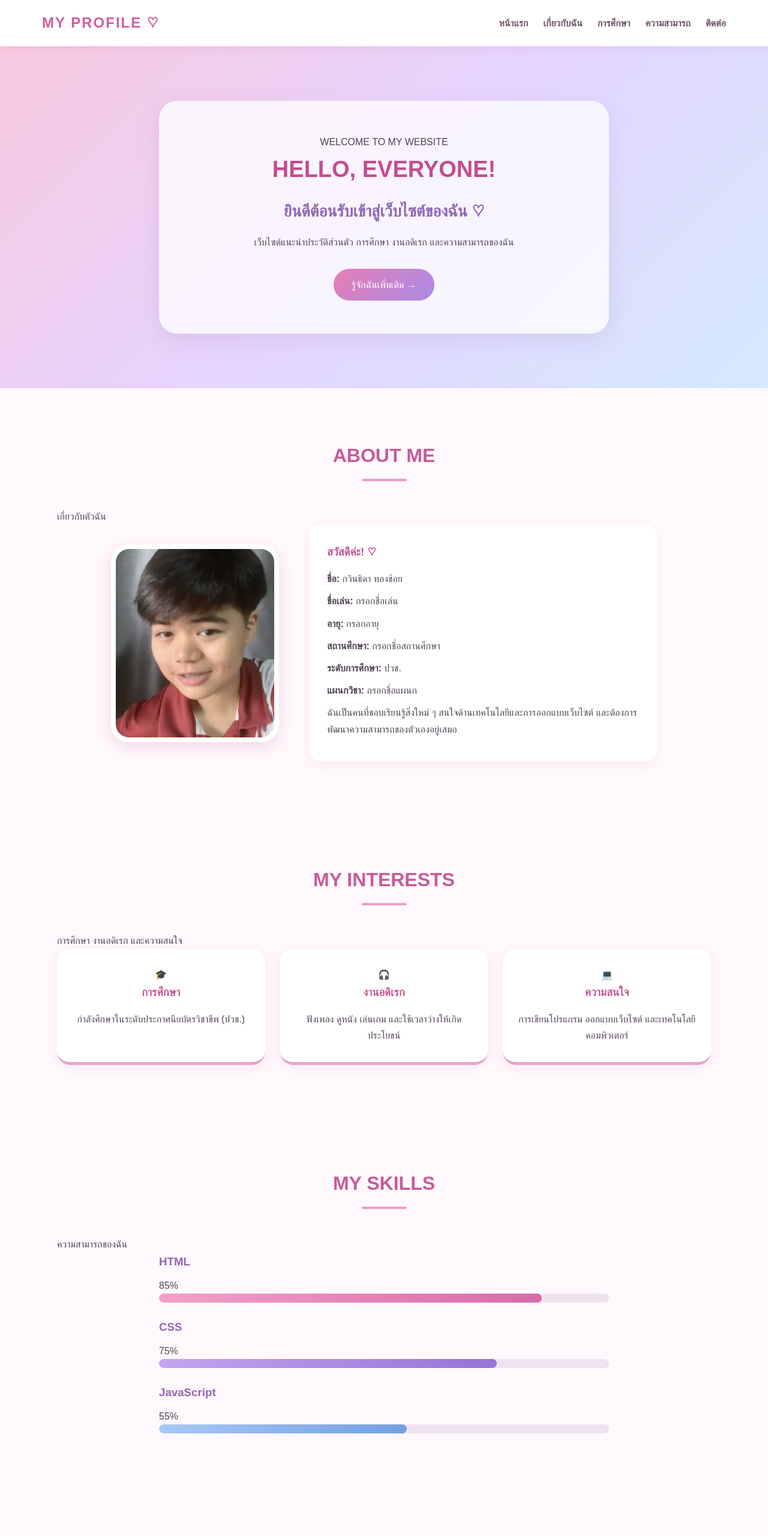
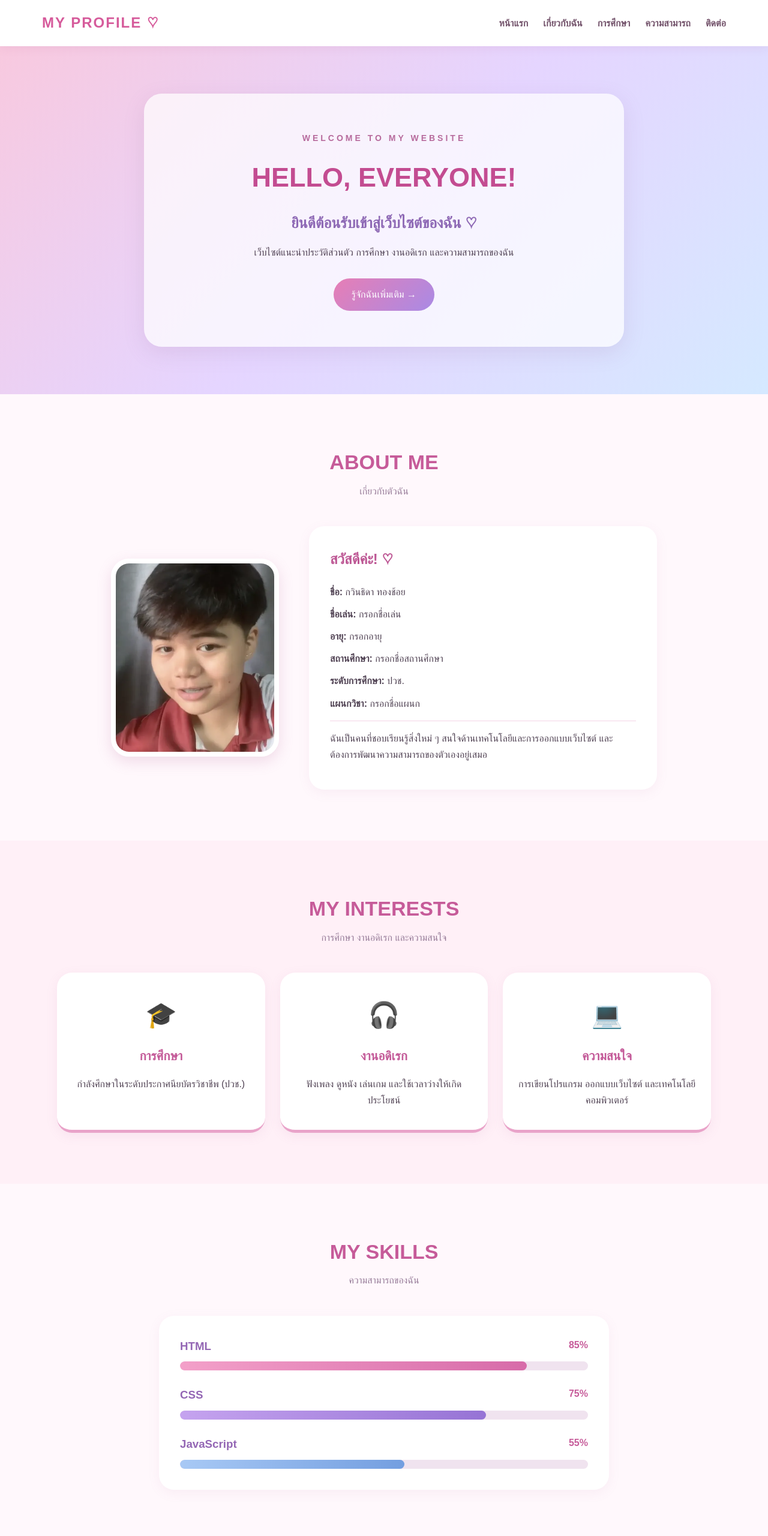
Before and after one commit to kawinthidaa0907-star/my-profile, a plain HTML site: page index.html in a window 1280 px wide. Shown: the top 2560 px of the page at 60% size. Drawn offline with Linux system fonts and the light colour scheme.

Commit message:
Update style.css

```diff
--- a/style.css
+++ b/style.css
@@ -1,5 +1,5 @@
 
-/* ===== ตั้งค่าพื้นฐาน ===== */
+/* ===== RESET ===== */
 * {
     margin: 0;
     padding: 0;
@@ -14,9 +14,9 @@ body {
     line-height: 1.7;
 }
 
-/* ===== Navbar ===== */
+/* ===== NAVBAR ===== */
 header {
-    background: rgba(255,255,255,0.95);
+    background: rgba(255,255,255,0.96);
     position: sticky;
     top: 0;
     z-index: 1000;
@@ -57,10 +57,15 @@ header {
     color: #e45caa;
 }
 
-/* ===== หน้าแรก ===== */
+/* ===== HERO ===== */
 .hero {
-    min-height: 570px;
-    background: linear-gradient(135deg, #f8c9df, #e5d5ff, #d5e9ff);
+    min-height: 580px;
+    background: linear-gradient(
+        135deg,
+        #f8c9df,
+        #e5d5ff,
+        #d5e9ff
+    );
     display: flex;
     justify-content: center;
     align-items: center;
@@ -69,23 +74,30 @@ header {
 }
 
 .hero-content {
-    background: rgba(255,255,255,0.75);
-    padding: 55px 35px;
+    background: rgba(255,255,255,0.72);
+    padding: 60px 40px;
     border-radius: 30px;
-    max-width: 750px;
+    max-width: 800px;
     width: 100%;
     box-shadow: 0 10px 35px rgba(150,100,150,0.15);
 }
 
+.welcome {
+    color: #b76b9d;
+    font-size: 14px;
+    letter-spacing: 4px;
+    font-weight: bold;
+}
+
 .hero h1 {
     color: #c34c91;
-    font-size: 38px;
-    margin-bottom: 15px;
+    font-size: 45px;
+    margin: 15px 0;
 }
 
 .hero h2 {
     color: #8e69b5;
-    font-size: 27px;
+    font-size: 25px;
     margin-bottom: 15px;
 }
 
@@ -93,10 +105,14 @@ header {
     margin-bottom: 30px;
 }
 
-/* ===== ปุ่ม ===== */
+/* ===== BUTTON ===== */
 .btn {
     display: inline-block;
-    background: linear-gradient(135deg, #e77eb5, #a98ae5);
+    background: linear-gradient(
+        135deg,
+        #e77eb5,
+        #a98ae5
+    );
     color: white;
     text-decoration: none;
     padding: 13px 30px;
@@ -109,7 +125,7 @@ header {
     box-shadow: 0 8px 20px #d9a3cb;
 }
 
-/* ===== ส่วนเนื้อหา ===== */
+/* ===== SECTION ===== */
 .section {
     max-width: 1150px;
     margin: auto;
@@ -118,22 +134,25 @@ header {
 
 .section-title {
     text-align: center;
-    font-size: 32px;
+    font-size: 34px;
     color: #c65b99;
+    margin-bottom: 5px;
+}
+
+.section-subtitle {
+    text-align: center;
+    color: #977c99;
     margin-bottom: 45px;
 }
 
-.section-title::after {
-    content: "";
-    display: block;
-    width: 75px;
-    height: 4px;
-    background: #e8a0c9;
-    margin: 12px auto;
-    border-radius: 10px;
+.background-pink {
+    max-width: 100%;
+    background: #fff0f7;
+    padding-left: max(30px, calc((100% - 1090px) / 2));
+    padding-right: max(30px, calc((100% - 1090px) / 2));
 }
 
-/* ===== เกี่ยวกับฉัน ===== */
+/* ===== ABOUT ===== */
 .about-container {
     display: flex;
     align-items: center;
@@ -153,32 +172,44 @@ header {
 
 .about-text {
     max-width: 580px;
+    flex: 1;
+    min-width: 260px;
     background: white;
-    padding: 30px;
-    border-radius: 20px;
+    padding: 35px;
+    border-radius: 25px;
     box-shadow: 0 5px 20px rgba(180,100,150,0.08);
 }
 
 .about-text h3 {
     color: #bd5794;
-    margin-bottom: 15px;
+    font-size: 24px;
+    margin-bottom: 20px;
 }
 
 .about-text p {
     margin-bottom: 10px;
 }
 
-/* ===== การศึกษาและงานอดิเรก ===== */
+.description {
+    border-top: 1px solid #f3d5e6;
+    padding-top: 15px;
+    margin-top: 15px;
+}
+
+/* ===== CARDS ===== */
 .card-container {
     display: grid;
-    grid-template-columns: repeat(auto-fit, minmax(230px, 1fr));
+    grid-template-columns: repeat(
+        auto-fit,
+        minmax(230px, 1fr)
+    );
     gap: 25px;
 }
 
 .card {
     background: white;
-    padding: 30px 25px;
-    border-radius: 22px;
+    padding: 35px 25px;
+    border-radius: 25px;
     text-align: center;
     box-shadow: 0 5px 20px rgba(180,100,150,0.09);
     border-bottom: 5px solid #e9a3c9;
@@ -190,24 +221,48 @@ header {
     box-shadow: 0 12px 25px rgba(180,100,150,0.18);
 }
 
+.card-icon {
+    font-size: 42px;
+    margin-bottom: 15px;
+}
+
 .card h3 {
     color: #c45b99;
     margin-bottom: 15px;
+    font-size: 21px;
 }
 
-/* ===== ความสามารถ ===== */
+/* ===== SKILLS ===== */
 .skills-container {
     max-width: 750px;
     margin: auto;
+    background: white;
+    padding: 35px;
+    border-radius: 25px;
+    box-shadow: 0 5px 20px rgba(180,100,150,0.08);
 }
 
 .skill {
     margin-bottom: 25px;
 }
 
-.skill h3 {
+.skill:last-child {
+    margin-bottom: 0;
+}
+
+.skill-info {
+    display: flex;
+    justify-content: space-between;
     margin-bottom: 10px;
+}
+
+.skill-info h3 {
     color: #9366b4;
+}
+
+.skill-info span {
+    color: #c65b99;
+    font-weight: bold;
 }
 
 .progress {
@@ -240,7 +295,7 @@ header {
     background: linear-gradient(90deg, #a8c9f5, #739ee0);
 }
 
-/* ===== ติดต่อ ===== */
+/* ===== CONTACT ===== */
 .contact-box {
     background: white;
     max-width: 650px;
@@ -253,7 +308,7 @@ header {
 
 .contact-box h3 {
     color: #bd5794;
-    margin-bottom: 15px;
+    margin-bottom: 20px;
 }
 
 .contact-box p {
@@ -261,7 +316,11 @@ header {
 }
 
 .contact-box button {
-    background: linear-gradient(135deg, #e77eb5, #a98ae5);
+    background: linear-gradient(
+        135deg,
+        #e77eb5,
+        #a98ae5
+    );
     color: white;
     border: none;
     padding: 13px 30px;
@@ -274,23 +333,39 @@ header {
 
 .contact-box button:hover {
     transform: scale(1.05);
+    box-shadow: 0 5px 15px #d9a3cb;
 }
 
-/* ===== Footer ===== */
+#message {
+    color: #c34c91;
+    font-weight: bold;
+    margin-top: 20px;
+}
+
+/* ===== FOOTER ===== */
 footer {
-    background: linear-gradient(135deg, #d982b4, #9678c7);
+    background: linear-gradient(
+        135deg,
+        #d982b4,
+        #9678c7
+    );
     color: white;
     text-align: center;
-    padding: 30px 15px;
-    margin-top: 40px;
+    padding: 35px 15px;
+}
+
+footer h3 {
+    letter-spacing: 3px;
+    margin-bottom: 10px;
 }
 
 footer p {
     margin: 5px;
 }
 
-/* ===== รองรับมือถือ ===== */
+/* ===== RESPONSIVE ===== */
 @media (max-width: 768px) {
+
     .navbar {
         justify-content: center;
     }
@@ -300,24 +375,45 @@ footer p {
         gap: 15px;
     }
 
+    .hero {
+        min-height: 450px;
+    }
+
+    .hero-content {
+        padding: 40px 20px;
+    }
+
     .hero h1 {
-        font-size: 27px;
+        font-size: 30px;
     }
 
     .hero h2 {
-        font-size: 22px;
+        font-size: 20px;
+    }
+
+    .section {
+        padding: 55px 20px;
+    }
+
+    .background-pink {
+        padding-left: 20px;
+        padding-right: 20px;
     }
 
     .about-container {
         gap: 25px;
     }
 
-    .section {
-        padding: 55px 20px;
+    .profile-img {
+        max-width: 100%;
     }
 
-    .profile-img {
-        max-width: 100%;
+    .about-text {
+        min-width: 100%;
+    }
+
+    .skills-container {
+        padding: 25px;
     }
 
     .contact-box {
```
